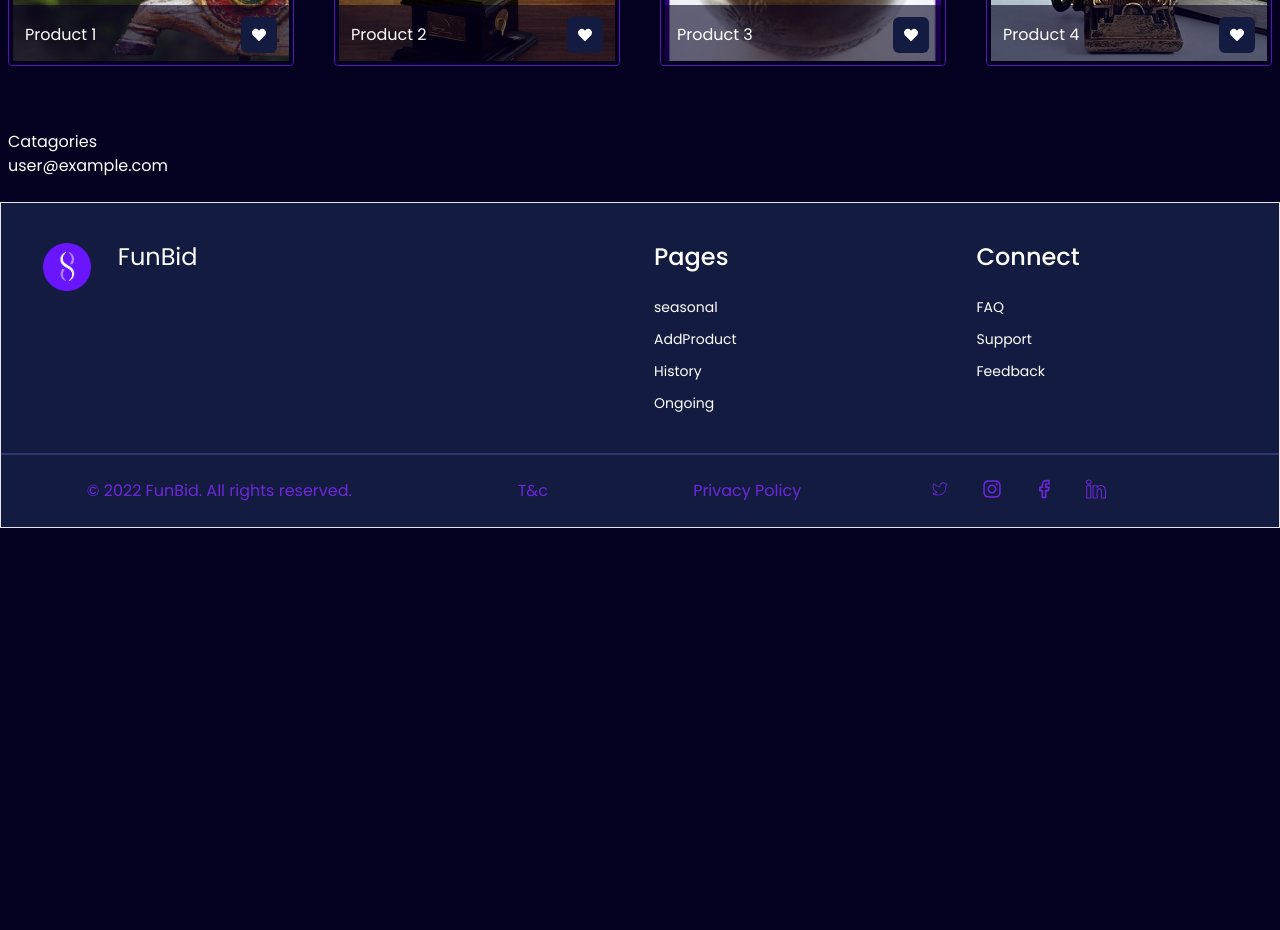
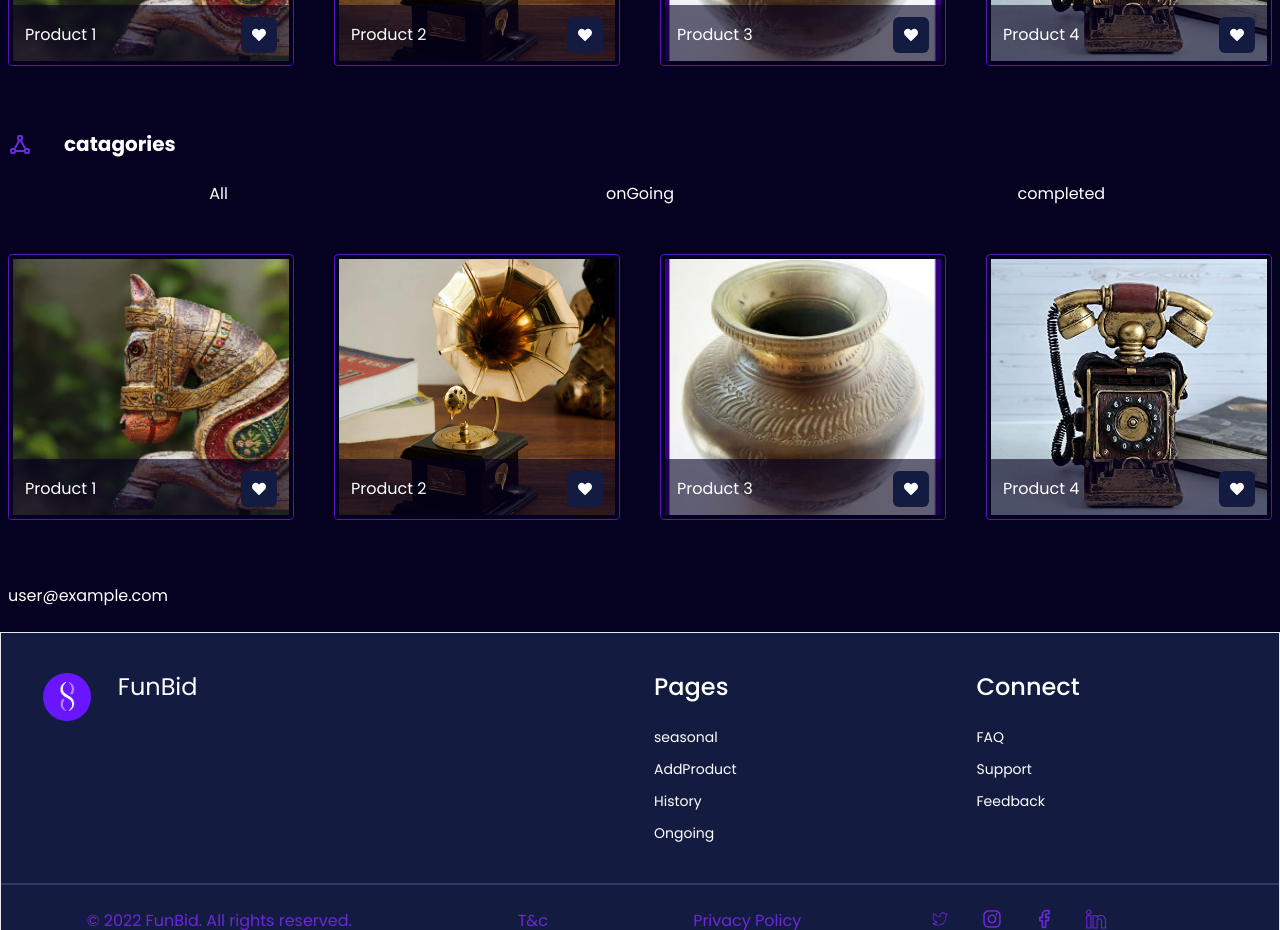
Before and after one commit to parthibdhar/funbid, a Next.js app: page /dashboard in a window 1280 px wide. Shown: the part 820-1750 px from the top of the page. Before the commit the page ends 1348 px from the top, so only its background shows below. Built offline with nearby package versions, Linux system fonts and the light colour scheme; no server answers; sample sign-in values are in the browser's storage.

Commit message:
added catagory options

```diff
--- a/src/app/Components/Home/Catagories.tsx
+++ b/src/app/Components/Home/Catagories.tsx
@@ -1,9 +1,50 @@
-import React from 'react'
+import React, { useState } from "react";
+import Titles from "../Titles";
+import { TbVectorTriangle } from "react-icons/tb";
+import { prducts } from "@/app/data/products";
+import Product from "../Product";
+import { Select } from "../UsedInputs";
+import { Button } from "@headlessui/react";
 
 const Catagories = () => {
+  const [selectedValue, setselectedValue] = useState("second");
+  const CatagoryOptions = [
+    {
+      value: "all",
+      title: "All",
+    },
+    {
+      value: "onGoing",
+      title: "onGoing",
+    },
+    {
+      value: "completed",
+      title: "completed",
+    },
+  ];
   return (
-    <div>Catagories</div>
-  )
-}
+    <div className="my-16">
+      <Titles title="catagories" Icon={TbVectorTriangle} />
+      <div className="grid grid-cols-3 my-3 mt-6">
+        {CatagoryOptions.map((option) => (
+          <button
+            key={option.value}
+            className=" col-span-1 btn btn-outline btn-sm btn-primary text-white hover:text-subText transitions"
+            onClick={() => {setselectedValue(option.value); alert(option.value)}}
+          >
+            {option.title}
+          </button>
+        ))}
+      </div>
+      {/* <Select label="Catagory" options={CatagoryOptions} onChange={(e) => setselectedValue(e.target.value)}/> */}
+      <div className="grid sm:mt-12 mt-6 xl:grid-cols-4 lg:grid-cols-3  grid-cols-1 gap-10">
+        {prducts?.slice(0, 4).map((product, index) => {
+          console.log(product);
+          return <Product key={index} product={product} />;
+        })}
+      </div>
+    </div>
+  );
+};
 
-export default Catagories
+export default Catagories;
--- a/src/app/Components/UsedInputs.tsx
+++ b/src/app/Components/UsedInputs.tsx
@@ -56,6 +56,7 @@ export const Select: React.FC<SelectProps> = ({ label, options, onChange }) => {
   );
 };
 
+//input with
 export const Input: React.FC<InputProps> = ({
   label,
   placeholder,
--- a/src/app/Layout/navBar/NavBar.tsx
+++ b/src/app/Layout/navBar/NavBar.tsx
@@ -46,7 +46,7 @@ const NavBar = () => {
         },
         {
           title: "profile",
-          route: "/profile",
+          route: "../../profile",
         },
 
       ],
--- a/src/app/middleware/withAuth.tsx
+++ b/src/app/middleware/withAuth.tsx
@@ -3,6 +3,7 @@
 import { useEffect, useState } from 'react';
 import { useRouter } from 'next/navigation';
 import { auth } from '../database/firebase';
+import DashbordSkeleton from '../Components/skeletons/DashbordSkeleton';
 
 
 const withAuth = (WrappedComponent: React.ComponentType) => {
@@ -28,7 +29,7 @@ const withAuth = (WrappedComponent: React.ComponentType) => {
     }, [router]);
 
     if (loading) {
-      return <p>Loading...</p>;
+      return <DashbordSkeleton {...props} />;
     }
 
     if (!authenticated) {
```
Also changed, not shown: src/app/Layout/footer/Footer.tsx (line endings or trailing spaces).
